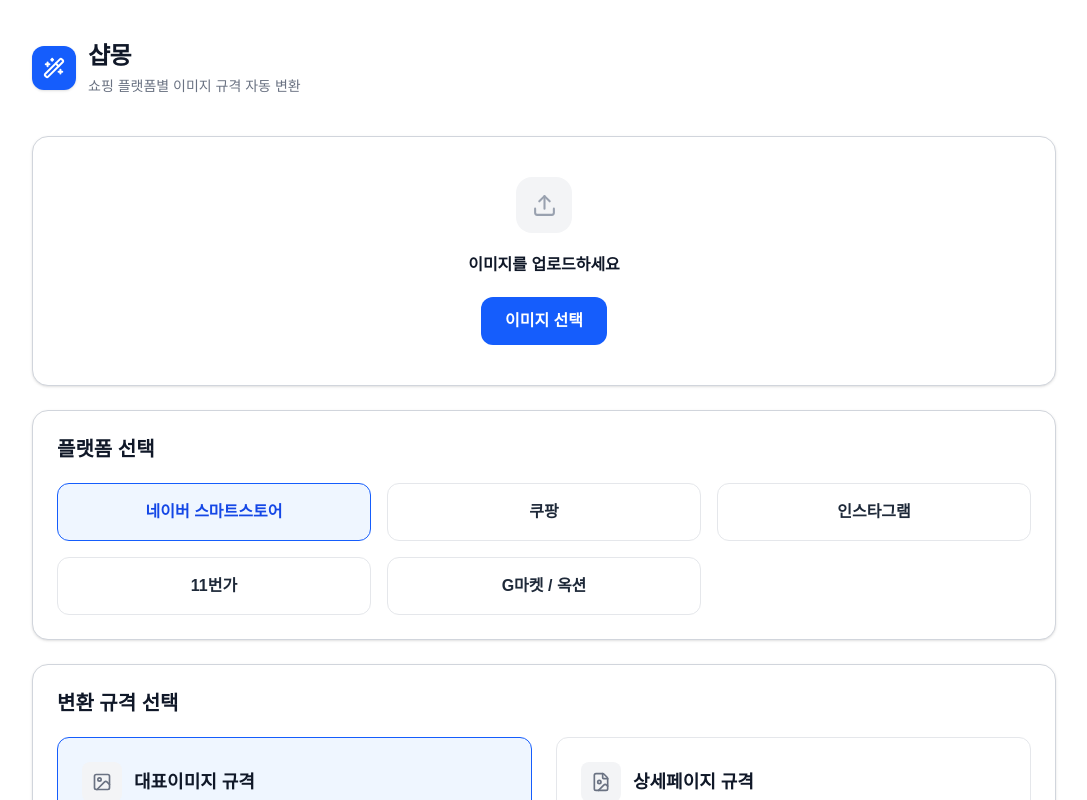
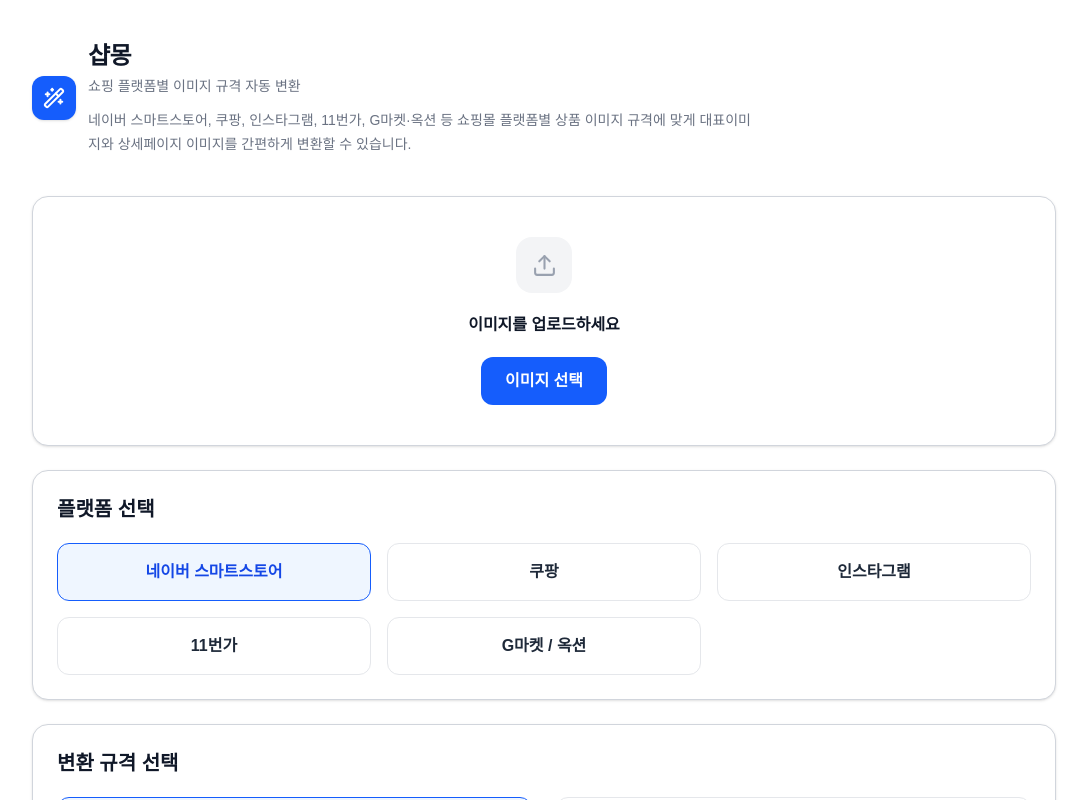
Before and after one commit to sellpic-ture/shopmong, a Next.js app: page / in a window 1280 px wide. Shown: the top 800 px of the page, without its empty margins (96-1183 px from the left). Built offline with nearby package versions, Linux system fonts and the light colour scheme.

Commit message:
SEO 페이지 설명 보강

```diff
--- a/src/app/page.tsx
+++ b/src/app/page.tsx
@@ -539,6 +539,11 @@ useState<"thumbnail" | "detail">("thumbnail");
     <p className="mt-1 text-sm text-gray-500">
       쇼핑 플랫폼별 이미지 규격 자동 변환
     </p>
+    <p className="mt-3 max-w-2xl text-sm leading-6 text-gray-500">
+     네이버 스마트스토어, 쿠팡, 인스타그램, 11번가, G마켓·옥션 등
+      쇼핑몰 플랫폼별 상품 이미지 규격에 맞게 대표이미지와 상세페이지 이미지를
+     간편하게 변환할 수 있습니다.
+    </p>
   </div>
 </div>
 
```
